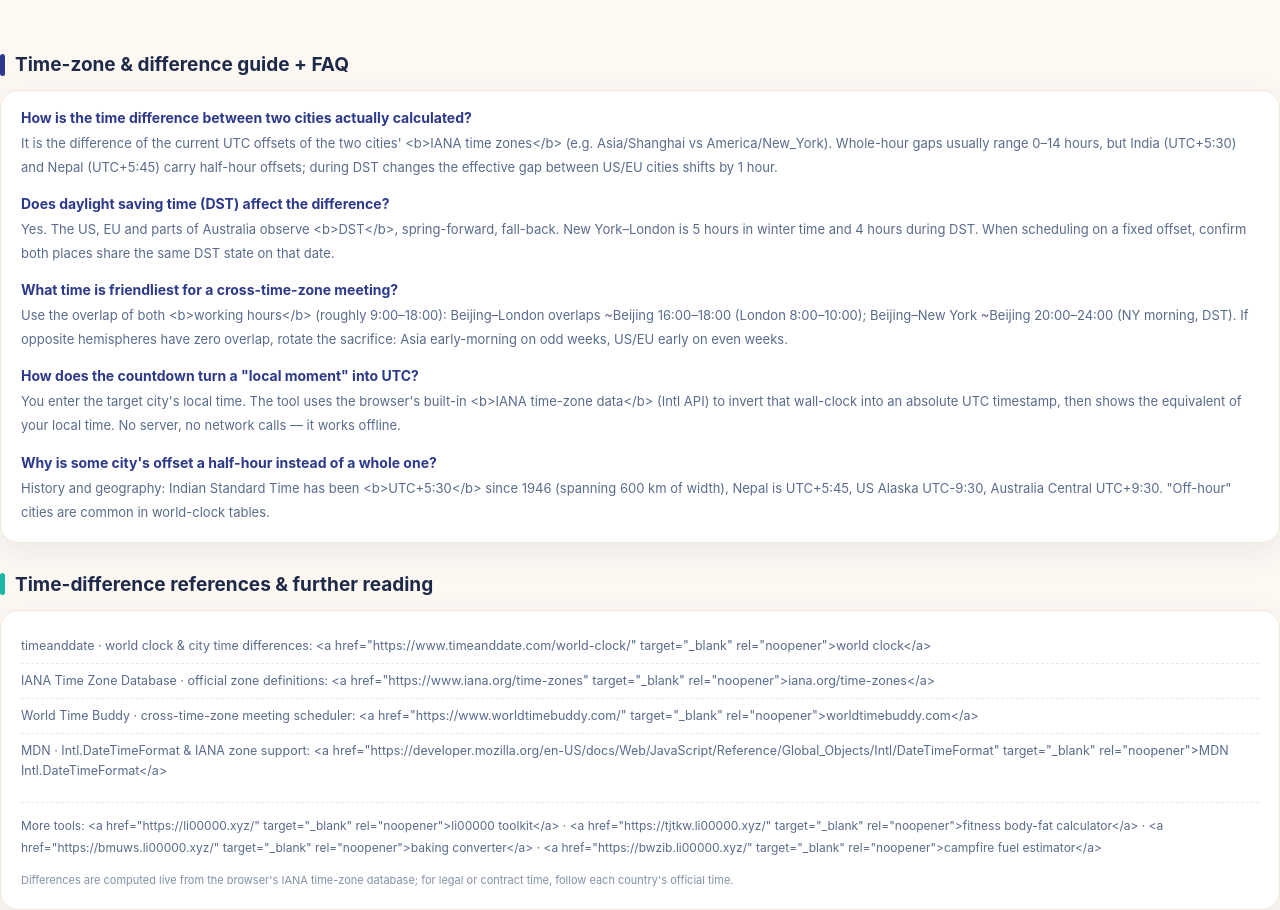
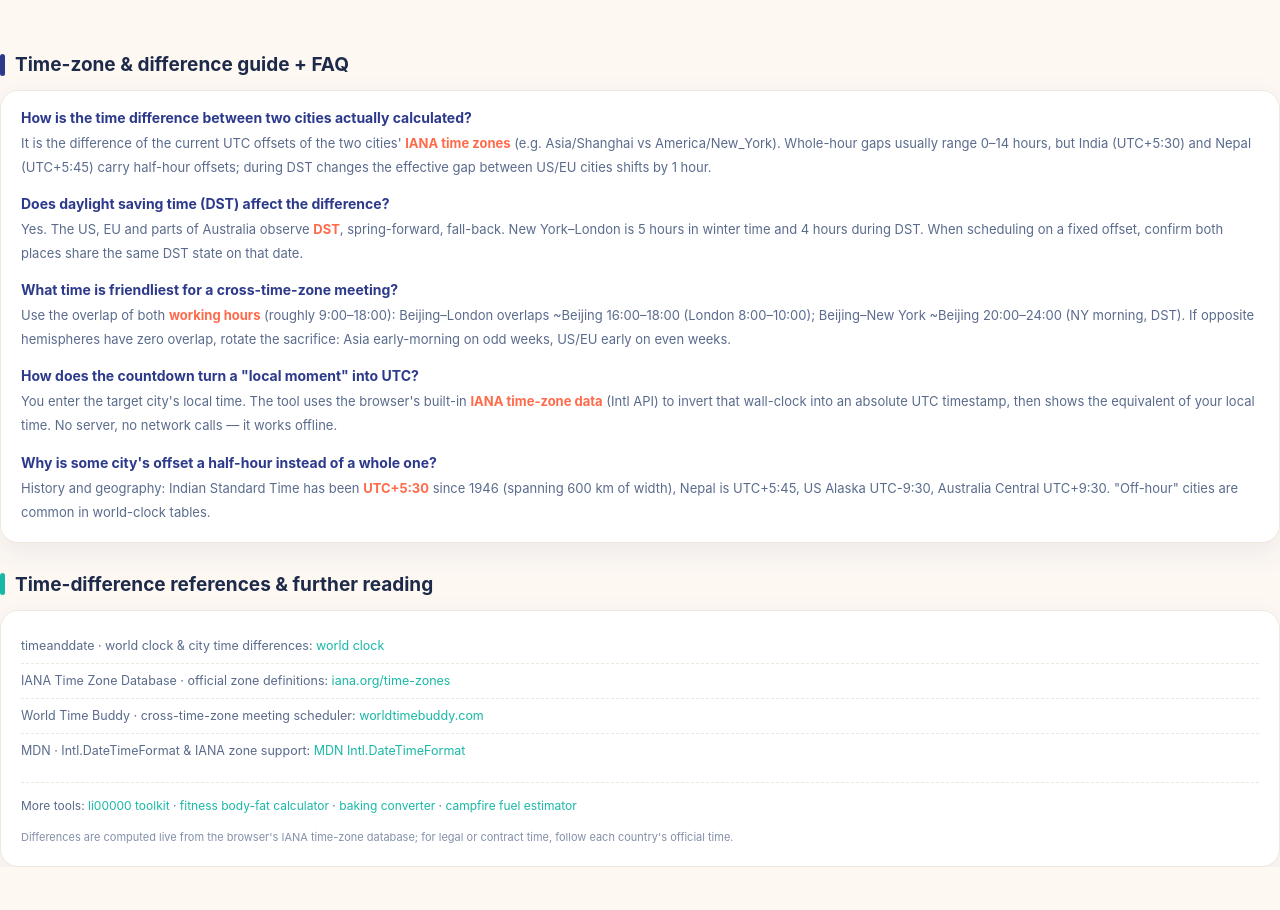
Before and after one commit to li0000001526/timezone-countdown, a plain HTML site: page index.html in a window 1280 px wide. Shown: the part 1460-2370 px from the top of the page. After the commit the page ends 2327 px from the top, so only its background shows below. Drawn offline with Linux system fonts and the light colour scheme.

Commit message:
deploy index.html

```diff
--- a/index.html
+++ b/index.html
@@ -257,7 +257,8 @@ window.tzTitle=function(){var n=0;try{n=(typeof sel!=='undefined')?sel.size:0;}c
 function applyStatic(){
  var d=L();
  document.querySelectorAll('[data-tz]').forEach(function(el){var k=el.getAttribute('data-tz');
-   if(el.getAttribute('data-mode')==='html'){el.innerHTML=d[k]||'';}else{el.textContent=d[k]||'';}});
+   var _v=(d[k]!=null?d[k]:(DICT.zh[k]!=null?DICT.zh[k]:''));
+   if(el.getAttribute('data-mode')==='html'||/<\/?[a-zA-Z][^>]*>/.test(_v)){el.innerHTML=_v;}else{el.textContent=_v;}});
  var q=document.getElementById('q');if(q)q.setAttribute('placeholder',d['ph.city']||'');
  var ops=document.querySelectorAll('#rgn option');
  ['all','asia','europe','america','africa','oceania'].forEach(function(z,i){if(ops[i])ops[i].textContent=d['rgn.'+z]||ops[i].textContent;});
```
